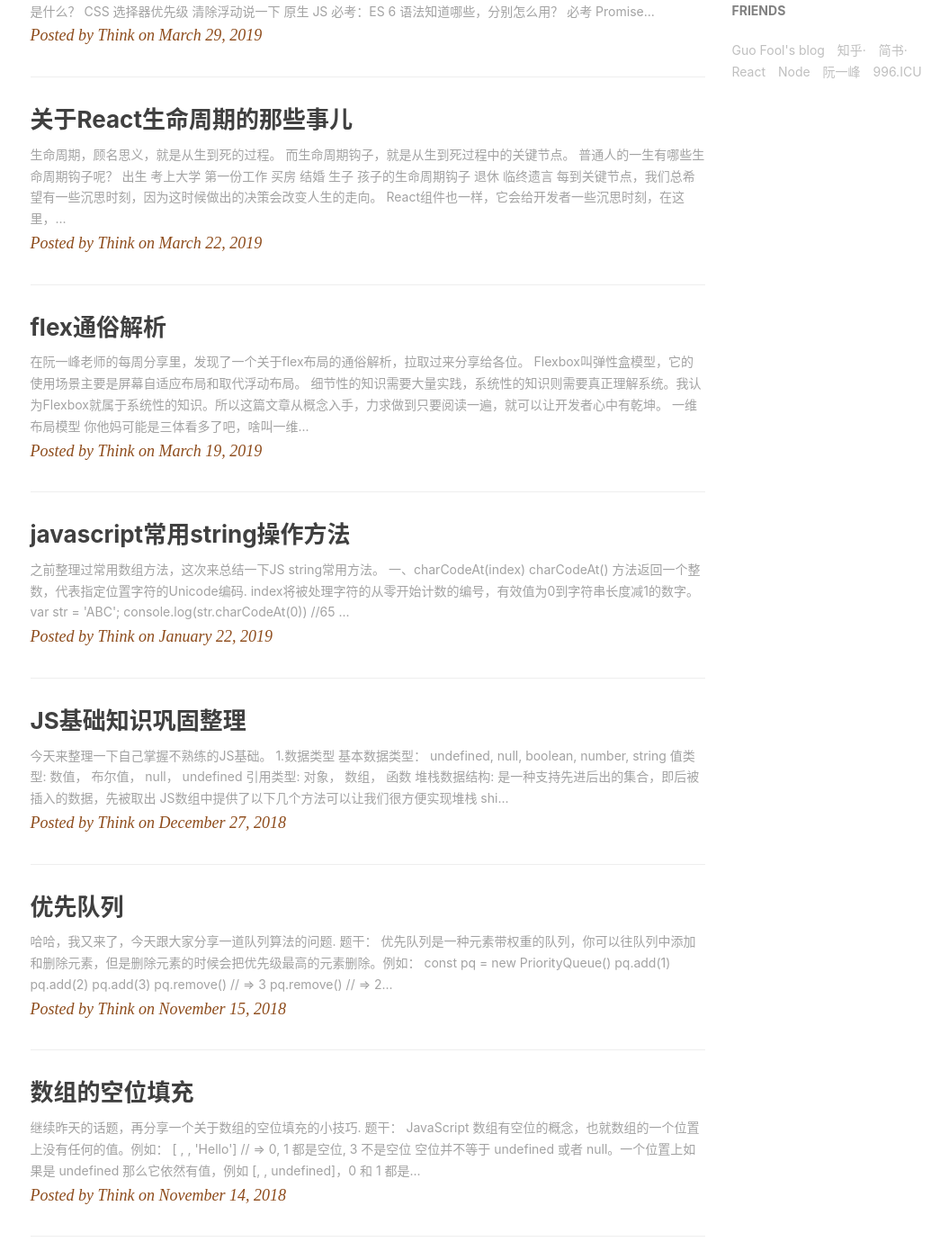
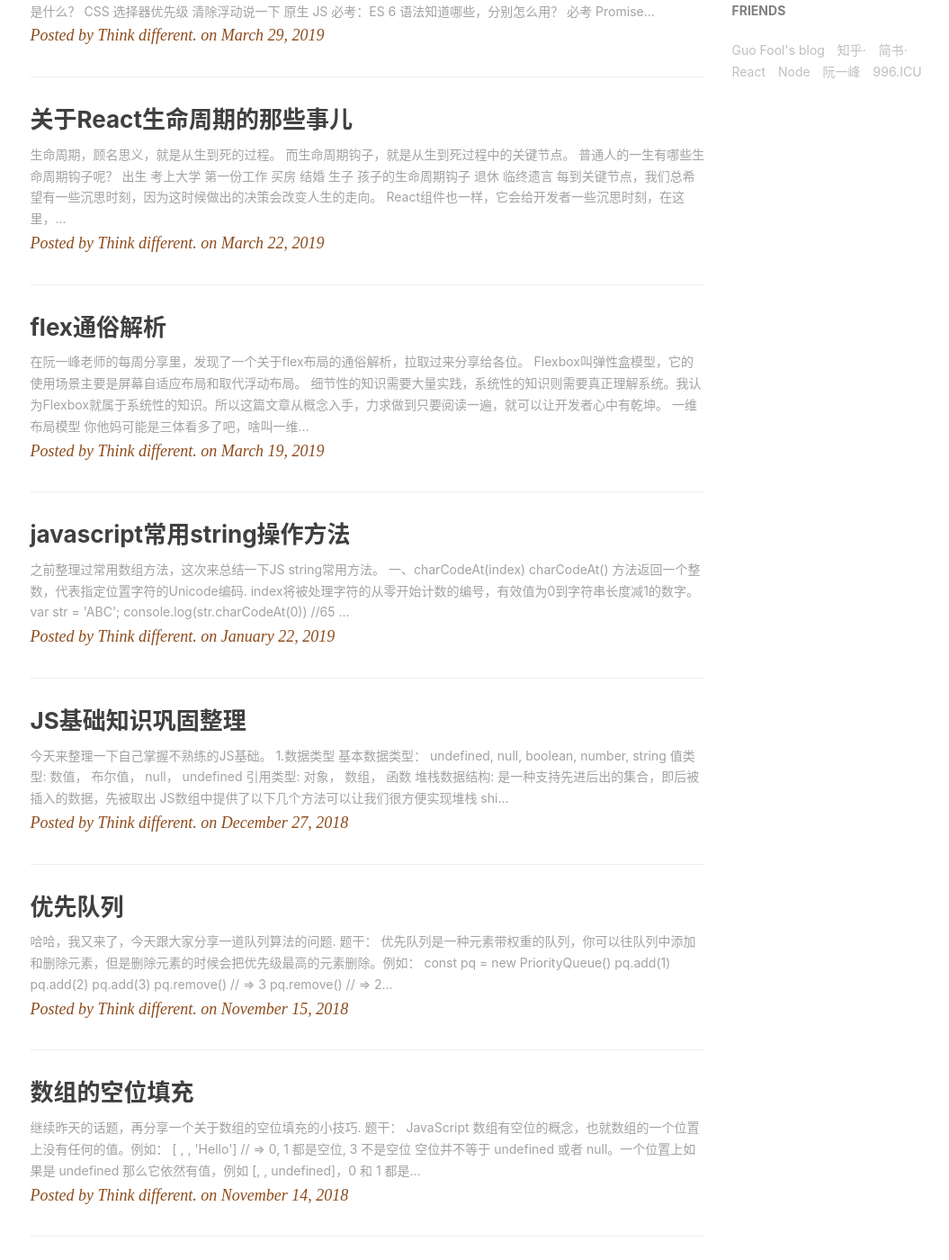
Before and after one commit to clark-maybe/fanliang8023.github.io, a Jekyll site: the page built from index.html, in a window 1280 px wide and 1400 px high, scrolled down 996 px. Shown: the whole window at 90% size, without its empty margins (134-1189 px from the left). Built offline with Jekyll 4.4.1, drawn with Linux system fonts in a browser that asks for light colours; nearby versions of some CDN libraries; the list of posts is cut into pages by our own code; comment, search, counter and statistics services are not loaded; some of the changed text lies outside the part shown.

Commit message:
addNewCode

```diff
--- a/_config.yml
+++ b/_config.yml
@@ -1,5 +1,5 @@
 # Site settings
-title: Think
+title: Think different.
 SEOTitle: Clark.的博客
 header-img: img/post-bg-desk.jpg
 email: 15702455610@163.com
```
